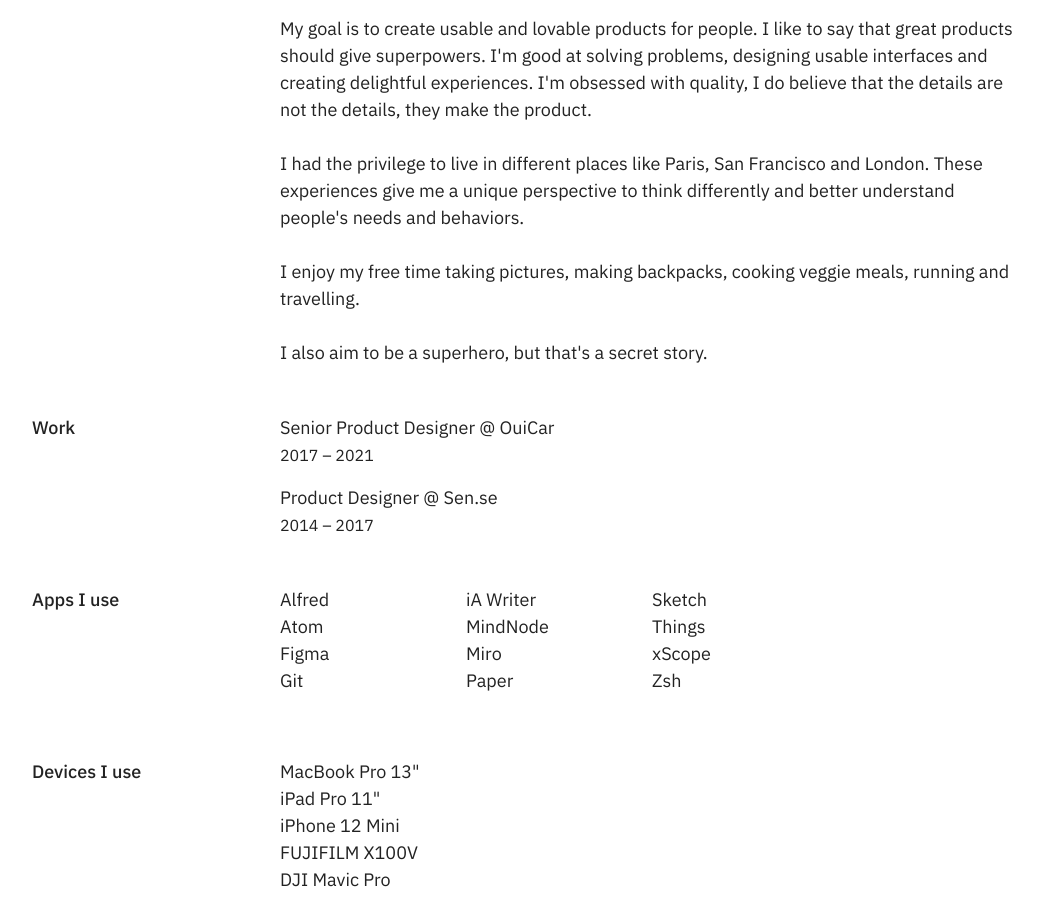
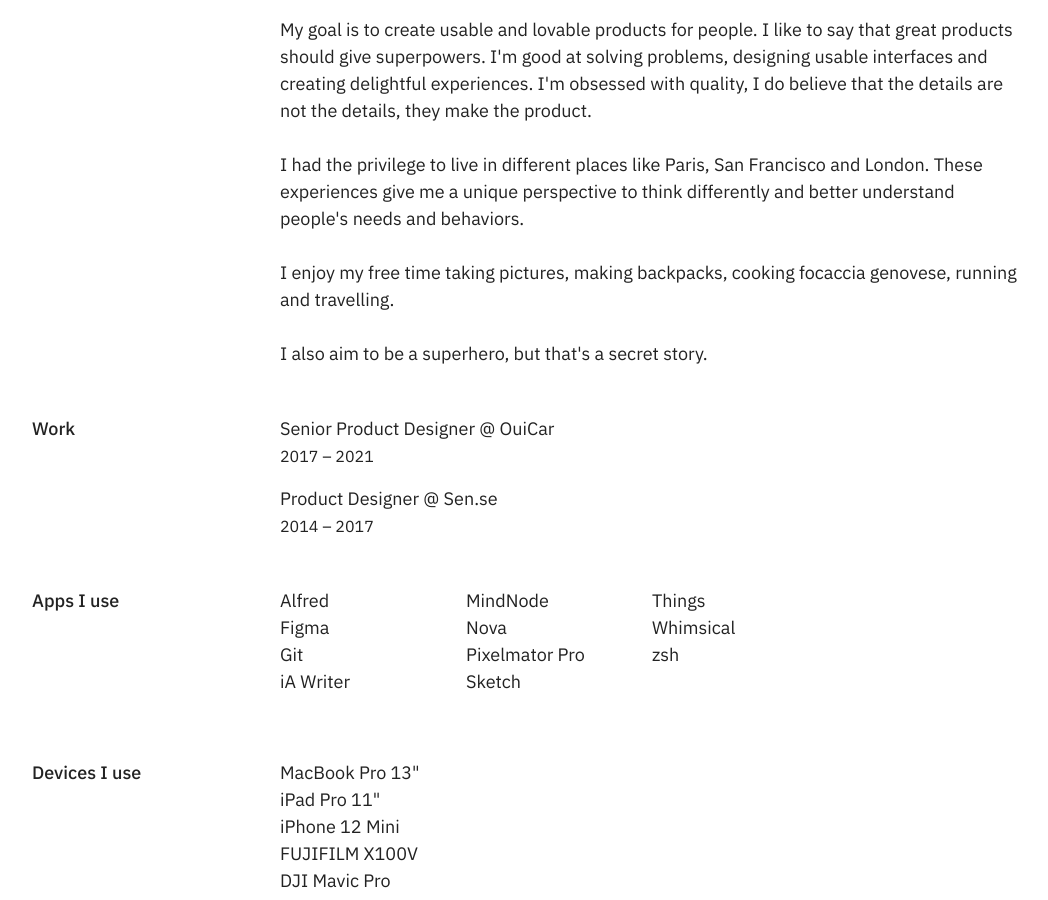
Before and after one commit to superhugo/superhugo.github.io, a Jekyll site: the page built from about.html, in a window 1280 px wide and 900 px high, scrolled down 1117 px. Shown: the whole window, without its empty margins (112-1160 px from the left). Built offline with Jekyll 4.4.1, drawn with Linux system fonts in a browser that asks for light colours.

Commit message:
update about page

```diff
--- a/about.html
+++ b/about.html
@@ -29,7 +29,7 @@
       <br><br>
       I had the privilege to live in different places like Paris, San Francisco and London. These experiences give me a unique perspective to think differently and better understand people's needs and behaviors.
       <br><br>
-      I enjoy my free time taking pictures, making backpacks, cooking veggie meals, running and travelling.
+      I enjoy my free time taking pictures, making backpacks, cooking focaccia genovese, running and travelling.
       <br><br>
       I also aim to be a superhero, but that's a secret story.
     </div>
@@ -65,29 +65,27 @@
       <div class="col-3 col-sm-6 mb2">
         Alfred
         <br>
-        Atom
-        <br>
         Figma
         <br>
         Git
+        <br>
+        iA Writer
       </div>
       <div class="col-3 col-sm-6 mb2">
-        iA Writer
-        <br>
         MindNode
         <br>
-        Miro
+        Nova
         <br>
-        Paper
+        Pixelmator Pro
+        <br>
+        Sketch
       </div>
       <div class="col-3 col-sm-6">
-        Sketch
-        <br>
         Things
         <br>
-        xScope
+        Whimsical
         <br>
-        Zsh
+        zsh
       </div>
     </div>
   </div>
```
Also changed, not shown: assets/images/about/me-2x.jpg, assets/images/about/me.jpg.
